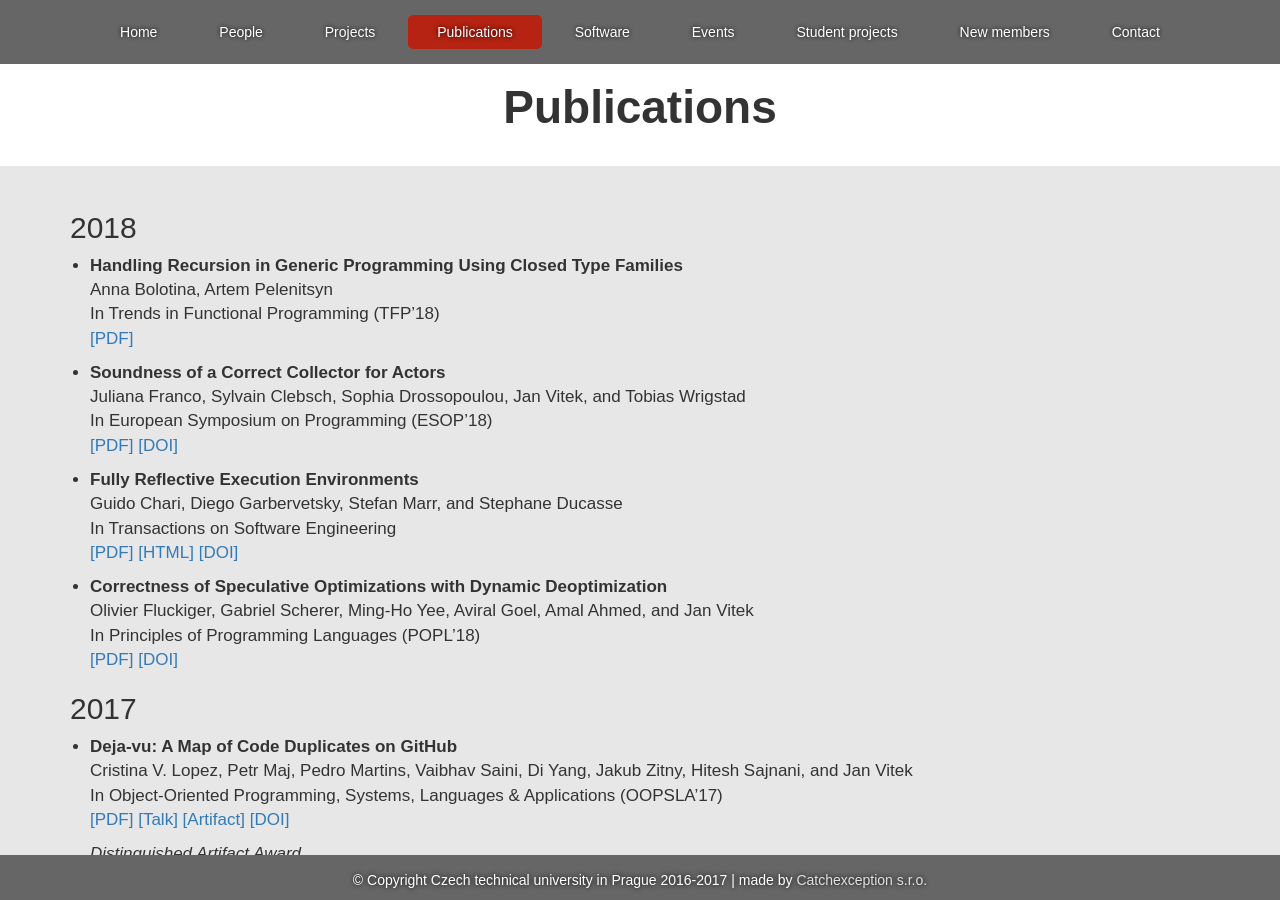
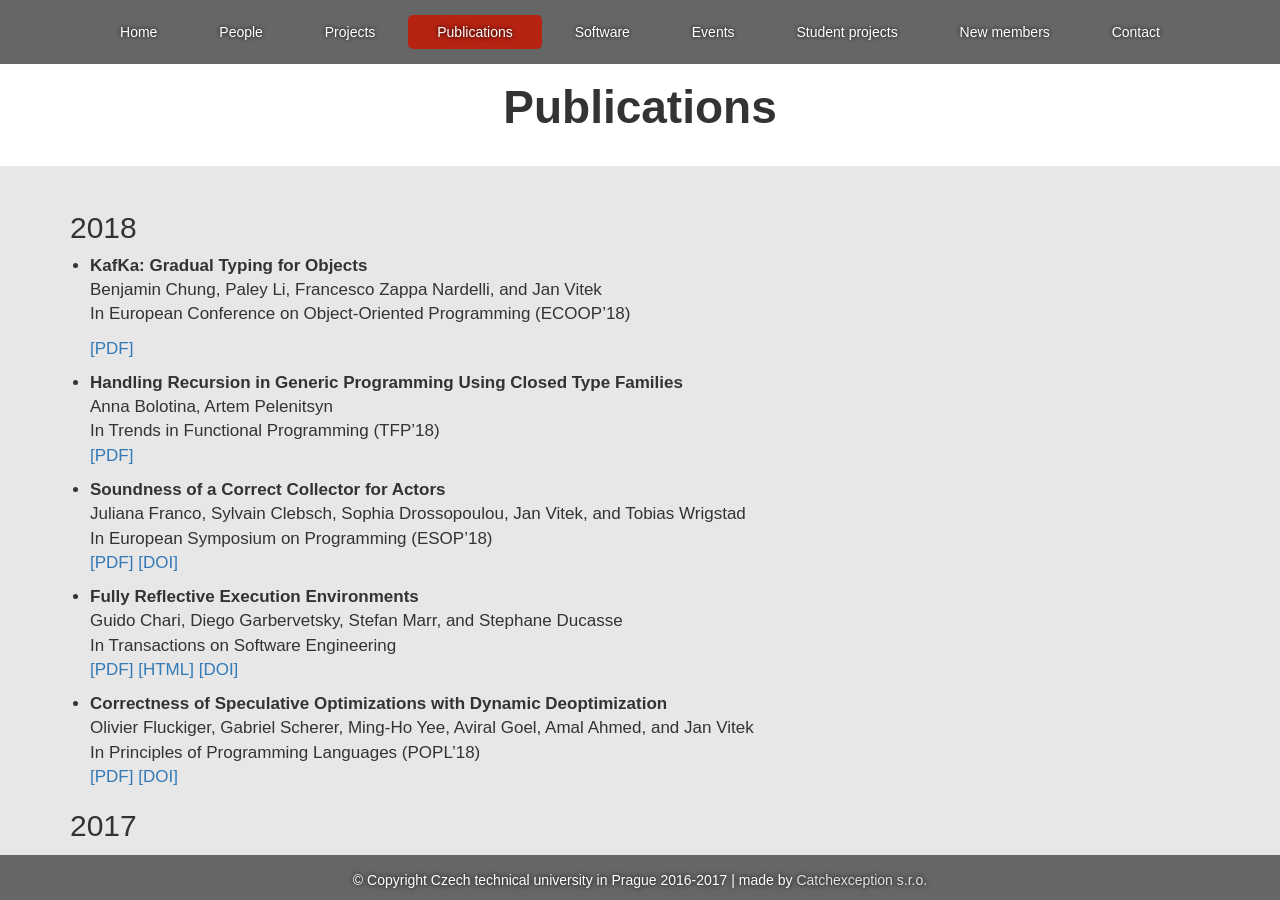
Before and after one commit to PRL-PRG/prl-prg.github.io, a Jekyll site: the page built from publications.md, in a window 1280 px wide and 900 px high. Built offline with Jekyll 4.4.1, drawn with Linux system fonts in a browser that asks for light colours; some of the changed lines change nothing that is shown.

Commit message:
Added gradual typing paper.

```diff
--- a/publications.md
+++ b/publications.md
@@ -15,14 +15,13 @@ title: Publications
   [[Artifact]]()
 -->
 
-<!-- July 15-21
-- **KafKa: Gradual Typing for Objects** <! new line >
-  Benjamin Chung, Paley Li, Francesco Zappa Nardelli, and Jan Vitek <! new line >
-  In European Conference on Object-Oriented Programming (ECOOP'18) <! new line >
+<!-- July 15-21 -->
+- **KafKa: Gradual Typing for Objects** <!-- new line -->
+  Benjamin Chung, Paley Li, Francesco Zappa Nardelli, and Jan Vitek <!-- new line -->
+  In European Conference on Object-Oriented Programming (ECOOP'18) <!-- new line-->
 
-  [[PDF]]()
-  [[DOI]]()
--->
+  [[PDF]](http://benchung.github.io/papers/ecoop18.pdf)
+<!-- [[DOI]]() -->
 
 <!-- July 10-13
   **Automated unit test generation using genthat** <! new line >
```
